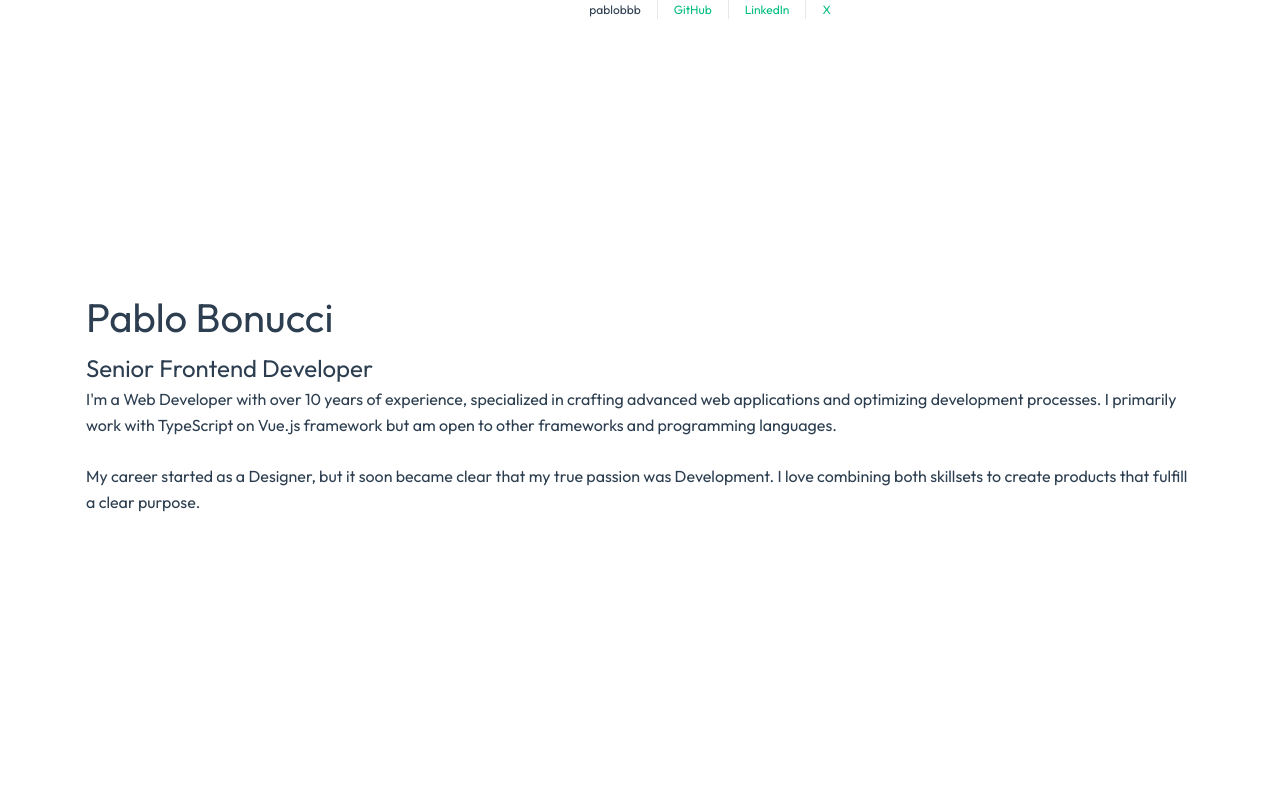
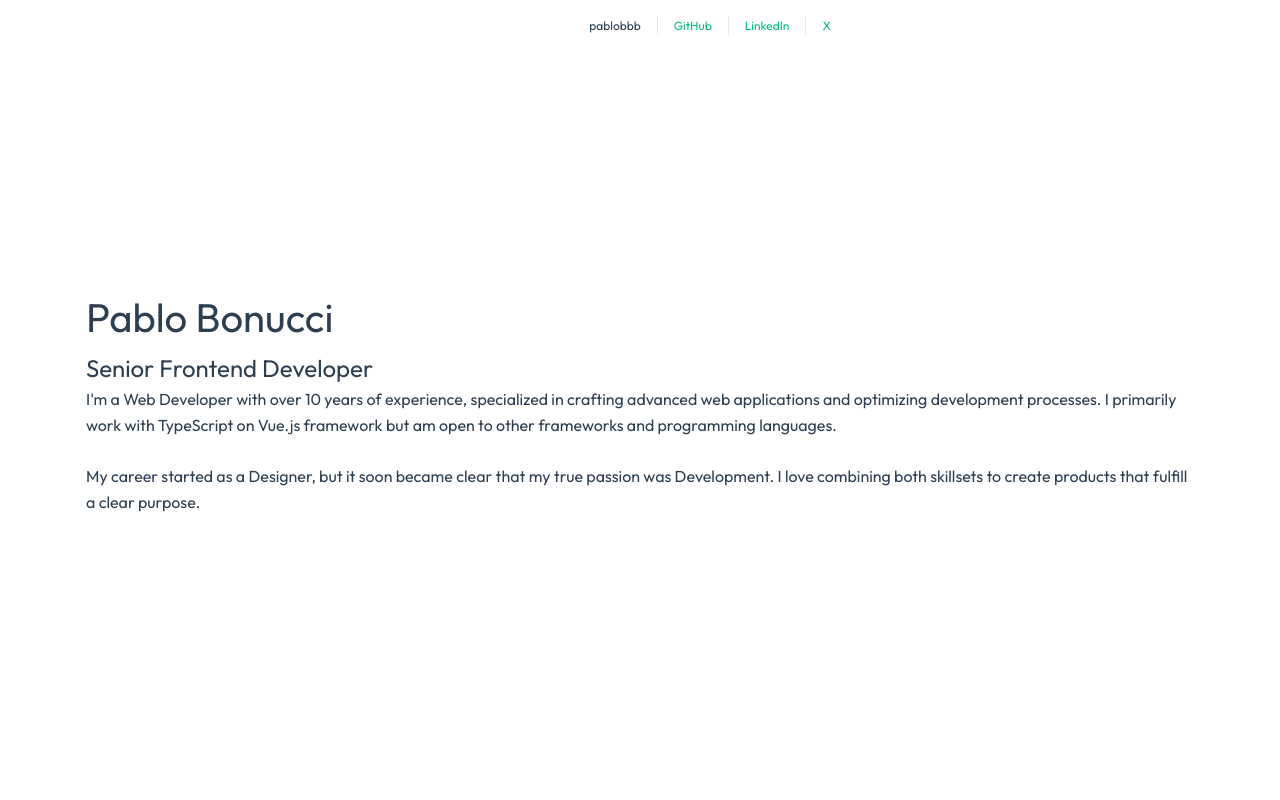
Before and after one commit to pablobbb/pablobbb.github.io, a Vue app: page / in a window 1280 px wide. Shown: the top 800 px of the page. Built offline with nearby package versions, Linux system fonts and the light colour scheme; the HTML template or start-up script is replaced by a standard one.

Commit message:
feat: add basic head/foot styles

```diff
--- a/src/assets/main.css
+++ b/src/assets/main.css
@@ -31,15 +31,16 @@ h1 small {
   display: block;
 }
 
-header {
+header, footer {
   position: absolute;
+  text-align: center;
   width: 100%;
+  padding: 1rem 0;
 }
 
 nav {
   width: 100%;
   font-size: 12px;
-  text-align: center;
 }
 
 nav a.router-link-exact-active {
```
